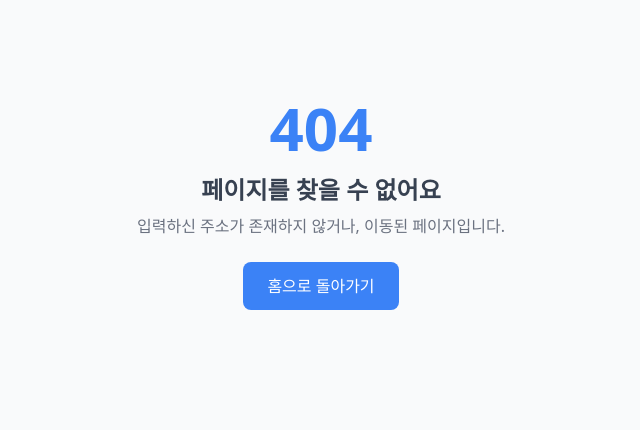
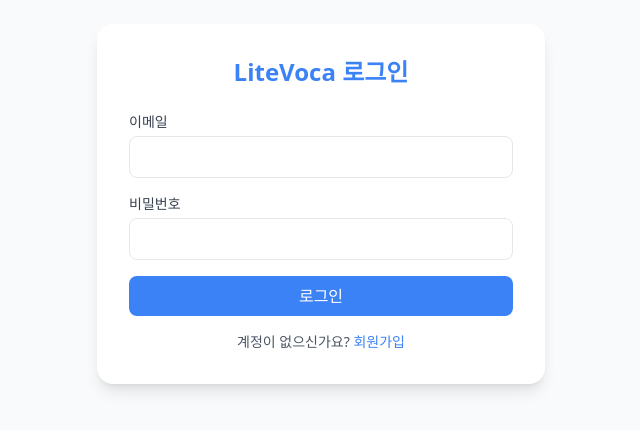
Before and after one commit to Ming0099/LiteVoca, a React (Create React App) app in the folder frontend/: page /login in a window 1280 px wide. Before the commit this address had no page. Shown: the part 196-626 px from the top of the page, without its empty margins (319-959 px from the left). Built offline with nearby package versions, Linux system fonts and the light colour scheme.

Commit message:
Login 페이지 구현

```diff
--- a/frontend/src/App.jsx
+++ b/frontend/src/App.jsx
@@ -2,12 +2,14 @@
 
 import Home from "./pages/Home";
 import NotFound from "./pages/NotFound";
+import Login from "./pages/Login";
 
 function App() {
 
   return (
     <Routes>
       <Route path="/" element={<Home />} />
+      <Route path="/login" element={<Login />} />
       <Route path="*" element={<NotFound />} />
     </Routes>
   );
--- /dev/null
+++ b/frontend/src/pages/Login.jsx
@@ -0,0 +1,69 @@
+import { useState } from "react";
+import { Link, useNavigate } from "react-router-dom";
+
+function Login() {
+    const [email, setEmail] = useState("");
+    const [password, setPassword] = useState("");
+    const navigate = useNavigate();
+
+    const handleLogin = (e) => {
+        e.preventDefault();
+        // TODO 백엔드 인증 요청 → 성공 시 토큰 저장 + 이동
+        console.log("로그인 시도", { email, password });
+        navigate("/");
+    };
+
+    return (
+        <div className="min-h-screen flex items-center justify-center bg-gray-50 px-4">
+            <div className="w-full max-w-md bg-white p-8 rounded-2xl shadow-lg">
+                <h2 className="text-2xl font-bold text-center mb-6 text-blue-500">LiteVoca 로그인</h2>
+
+                <form onSubmit={handleLogin} className="space-y-4">
+                    <div>
+                        <label htmlFor="email" className="block text-sm font-medium text-gray-700">
+                            이메일
+                        </label>
+                        <input
+                            id="email"
+                            type="email"
+                            required
+                            value={email}
+                            onChange={(e) => setEmail(e.target.value)}
+                            className="mt-1 w-full px-4 py-2 border rounded-lg focus:outline-none focus:ring-2 focus:ring-blue-400"
+                        />
+                    </div>
+
+                    <div>
+                        <label htmlFor="password" className="block text-sm font-medium text-gray-700">
+                            비밀번호
+                        </label>
+                        <input
+                            id="password"
+                            type="password"
+                            required
+                            value={password}
+                            onChange={(e) => setPassword(e.target.value)}
+                            className="mt-1 w-full px-4 py-2 border rounded-lg focus:outline-none focus:ring-2 focus:ring-blue-400"
+                        />
+                    </div>
+
+                    <button
+                        type="submit"
+                        className="w-full bg-blue-500 text-white py-2 rounded-lg hover:bg-blue-600 transition"
+                    >
+                        로그인
+                    </button>
+                </form>
+
+                <p className="text-sm text-gray-600 mt-4 text-center">
+                    계정이 없으신가요?{" "}
+                    <Link to="/signup" className="text-blue-500 hover:underline font-medium">
+                        회원가입
+                    </Link>
+                </p>
+            </div>
+        </div>
+    );
+}
+
+export default Login;
```
